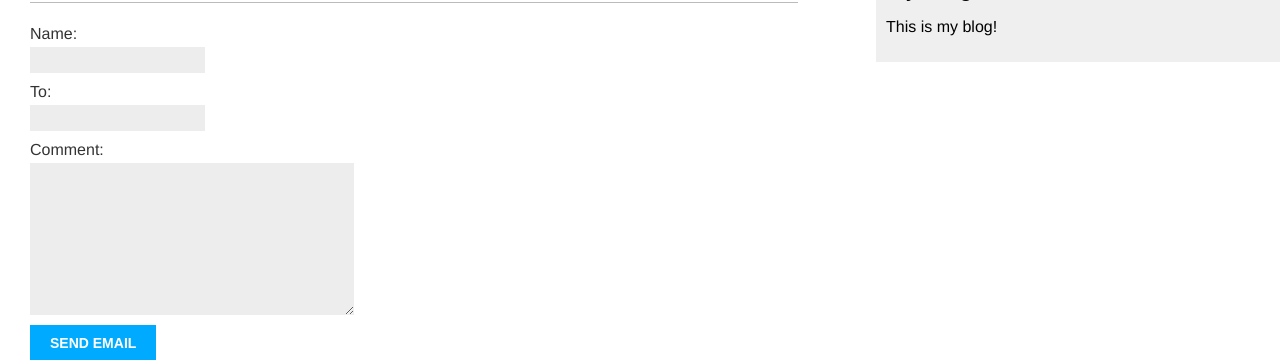
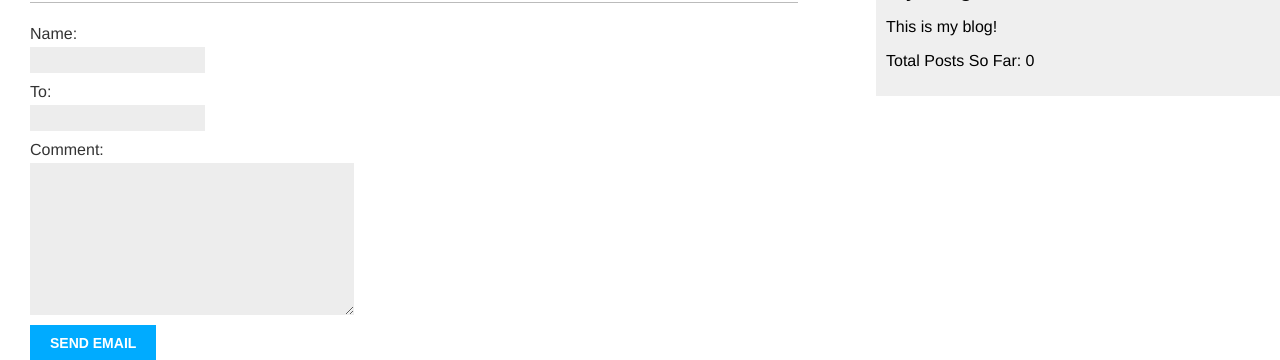
Before and after one commit to gitemad/jsharif-blog-spring-1404, a Django app: template blog/templates/blog/post/share.html in a window 1280 px wide. Shown: the part 66-426 px from the top of the page. Run offline with Django 4.2, Linux system fonts and the light colour scheme; the template is opened without the code that fills it: values that come from a table or form of the project are taken from there, others are empty; parts of the project's set-up code (start-up, migrations or seed data) failed here and were passed over.

Commit message:
feat: add total_posts template tag

```diff
--- a/blog/templates/blog/base.html
+++ b/blog/templates/blog/base.html
@@ -1,3 +1,4 @@
+{% load blog_tags %}
 {% load static %}
 <!DOCTYPE html>
 <html>
@@ -17,6 +18,9 @@
         <div id="sidebar">
             <h2>My Blog</h2>
             <p>This is my blog!</p>
+            <p>
+                Total Posts So Far: {% total_posts %}
+            </p>
         </div>
     </body>
 </html>
--- /dev/null
+++ b/blog/templatetags/blog_tags.py
@@ -0,0 +1,8 @@
+from django import template
+from ..models import Post
+
+register = template.Library()
+
+@register.simple_tag
+def total_posts():
+    return Post.published.count()
```
Also changed, not shown: blog/templatetags/__init__.py (added).
